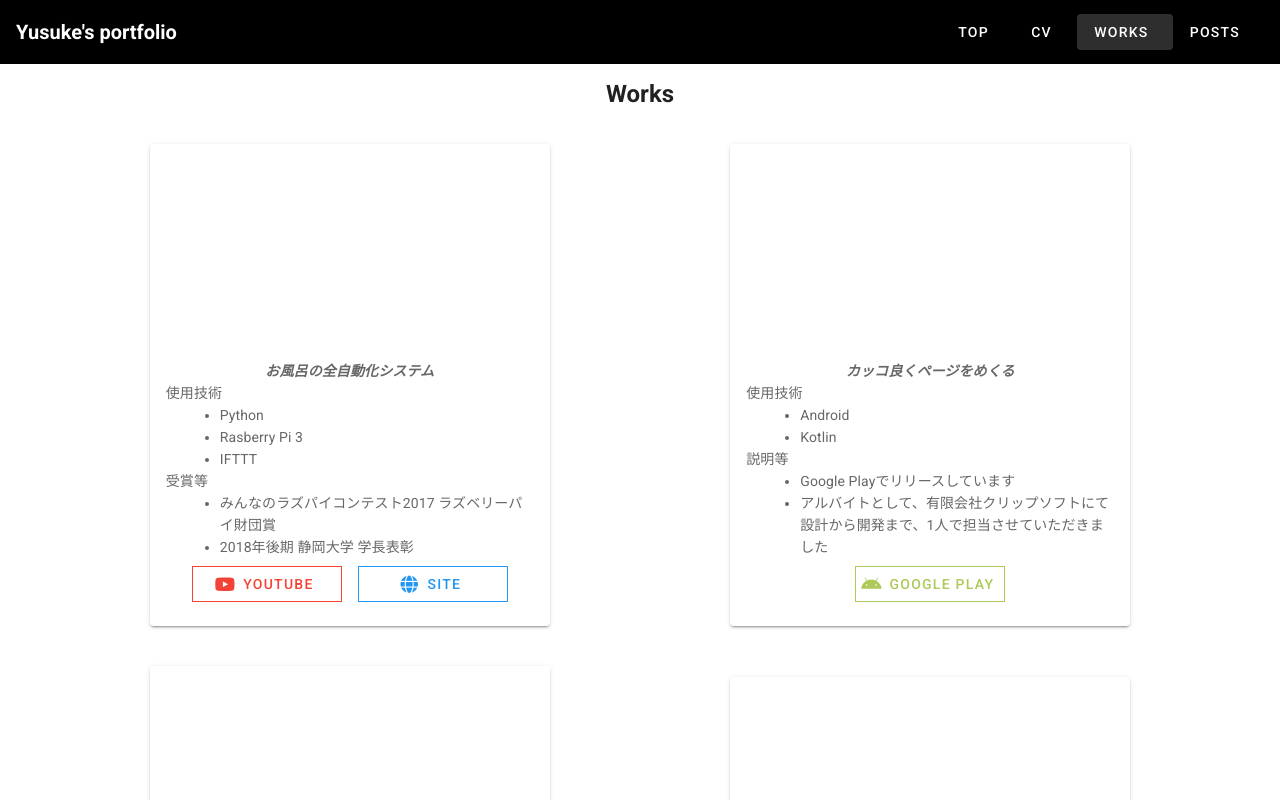
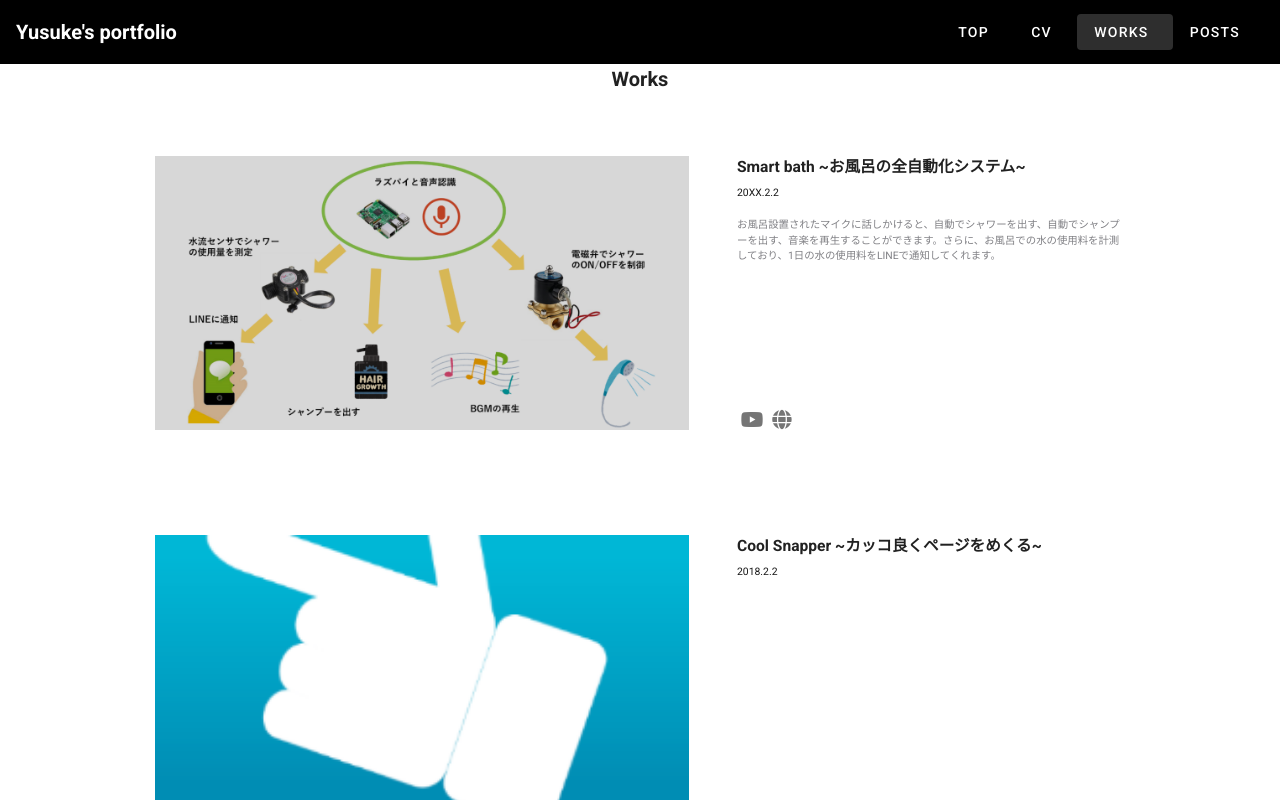
Before and after one commit to YusukeSuzuki1213/portfolio, a Vue app: page /works in a window 1280 px wide. Shown: the top 800 px of the page. Built offline with nearby package versions, Linux system fonts and the light colour scheme.

Commit message:
update works article & page contents

```diff
--- a/src/App.vue
+++ b/src/App.vue
@@ -1,8 +1,8 @@
 <template>
   <v-app>
+    <v-content>
     <AppBar />
-    <v-content>
-      <router-view />
+    <router-view />
     </v-content>
   </v-app>
 </template>
@@ -10,12 +10,11 @@
 <script>
 import AppBar from "@/components/organisms/AppBar";
 
-
 export default {
   name: "App",
 
   components: {
-    AppBar,
+    AppBar
   }
 };
 </script>
--- /dev/null
+++ b/src/components/molecules/IconList.vue
@@ -0,0 +1,41 @@
+<template>
+  <div class="icon-list-wrap">
+    <div v-for="(content, index) in contents" :key="index">
+      <v-btn
+        :href="content.url"
+        target="_blank"
+        icon
+        :height="buttonSize.height"
+        :width="buttonSize.width"
+      >
+        <v-icon :size="content.size">{{ content.icon }}</v-icon>
+      </v-btn>
+    </div>
+  </div>
+</template>
+
+<script>
+export default {
+  props: {
+    contents: {
+      type: Object,
+      default: () => ({})
+    },
+    buttonSize: {
+      type: Object,
+      default: () => ({
+        height: "80",
+        width: "80"
+      })
+    }
+  }
+};
+</script>
+
+<style scoped>
+.icon-list-wrap {
+  display: flex;
+  flex-wrap: wrap;
+  justify-content: center;
+}
+</style>>
--- a/src/components/molecules/icon/IconGoogleColab.vue
+++ b/src/components/molecules/icon/IconGoogleColab.vue
@@ -10,23 +10,23 @@
     <g>
       <path
         d="M4.54,9.46,2.19,7.1a6.93,6.93,0,0,0,0,9.79l2.36-2.36A3.59,3.59,0,0,1,4.54,9.46Z"
-        style="fill:#ef9008"
+        style="fill:#CCCCCC"
       />
       <path
         d="M2.19,7.1,4.54,9.46a3.59,3.59,0,0,1,5.08,0l1.71-2.93h0l-.1-.08h0A6.93,6.93,0,0,0,2.19,7.1Z"
-        style="fill:#fdba18"
+        style="fill:#888888"
       />
       <path
         d="M11.34,17.46h0L9.62,14.54a3.59,3.59,0,0,1-5.08,0L2.19,16.9a6.93,6.93,0,0,0,9,.65l.11-.09"
-        style="fill:#fdba18"
+        style="fill:#888888"
       />
       <path
         d="M12,7.1a6.93,6.93,0,0,0,0,9.79l2.36-2.36a3.59,3.59,0,1,1,5.08-5.08L21.81,7.1A6.93,6.93,0,0,0,12,7.1Z"
-        style="fill:#fdba18"
+        style="fill:#888888"
       />
       <path
         d="M21.81,7.1,19.46,9.46a3.59,3.59,0,0,1-5.08,5.08L12,16.9A6.93,6.93,0,0,0,21.81,7.1Z"
-        style="fill:#ef9008"
+        style="fill:#CCCCCC"
       />
     </g>
   </svg>
--- a/src/components/organisms/Contacts.vue
+++ b/src/components/organisms/Contacts.vue
@@ -1,13 +1,7 @@
 <template>
   <section class="pa-5">
     <h2 class="text-center font-weight-bold mb-3">Contacts</h2>
-    <v-container  class="sns-wrap">
-      <dir v-for="(content, index) in contents" :key="index">
-        <v-btn :href="content.url" target="_blank" icon height="80" width="80">
-          <v-icon :size="content.size">{{ content.icon }}</v-icon>
-        </v-btn>
-      </dir>
-    </v-container>
+    <IconList :contents="contents" :button-size="buttonSize"/>
   </section>
 </template>
 
@@ -15,13 +9,16 @@
 export default {
   name: "Contacts",
 
+  components: {
+    IconList: () => import("@/components/molecules/IconList.vue")
+  },
   data: () => ({
     contents: [
       {
         name: "Github",
         icon: "fab fa-github",
         size: "40",
-        url: "https://github.com/YusukeSuzuki1213",
+        url: "https://github.com/YusukeSuzuki1213"
       },
       {
         name: "Facebook",
@@ -46,17 +43,12 @@ export default {
         icon: "fab fa-instagram",
         size: "40",
         url: "https://www.instagram.com/yusuke.suzuki.a/"
-      },
-
-    ]
+      }
+    ],
+    buttonSize: {
+      height: "80",
+      width: "80"
+    }
   })
 };
 </script>
-
-<style scoped>
-.sns-wrap {
-  display: flex;
-  flex-wrap: wrap;
-  justify-content: center;
-}
-</style>>
--- a/src/components/organisms/Works.vue
+++ b/src/components/organisms/Works.vue
@@ -1,67 +1,78 @@
 <template>
-  <v-container>
-    <h2 class="text-center font-weight-bold mb-3">Works</h2>
-    <div :class="$style.worksWrap">
-      <v-card
-        v-for="(work, index) in works"
-        :key="index"
-        hover
-        class="mx-auto"
-        max-width="400"
-        :class="$style.cardWrap"
-      >
-        <v-img class="white--text align-end" height="200px" :src="work.src">
-          <v-card-title class="font-weight-black">{{ work.title }}</v-card-title>
-        </v-img>
-        <v-card-subtitle class="pb-0 text-center font-italic font-weight-bold">
-          {{
-          work.subtitle
-          }}
-        </v-card-subtitle>
-        <v-card-text class="text--prximary">
-          <div>
-            <div v-for="(section, index) in work.sections" :key="index" :class="$style.cardTetWrap">
-              <div>{{ section.title }}</div>
-              <div :class="$style.tdWorksValue">
-                <ul :class="$style.ulTdWorksValue">
-                  <li v-for="(value, index) in section.list" :key="index">{{ value }}</li>
-                </ul>
-              </div>
-            </div>
-            <div :class="$style.linkWrap">
-              <button-youtube v-if="work.links.youtube.length" :href="work.links.youtube"></button-youtube>
-              <button-site v-if="work.links.site.length" :href="work.links.site"></button-site>
-              <button-google-play v-if="work.links.googlePlay.length" :href="work.links.googlePlay"></button-google-play>
-              <button-google-colab v-if="work.links.googleColab.length" :href="work.links.googleColab"></button-google-colab>
-            </div>
+  <section class="hhh">
+    <h1 class="text-center font-weight-bold mb-3">Works</h1>
+    <div class="works-list">
+      <article v-for="(work, index) in works" :key="index" class="work-wrap">
+        <figure class="work-img">
+          <img :src="work.src" width="500" />
+        </figure>
+        <div class="work-content">
+          <div class="work-text-block-main">
+            <h2 class="work-title">{{ work.title }} ~{{ work.subtitle }}~</h2>
+            <p class="work-date">{{ work.date }}</p>
+            <p class="work-summary">{{ work.summary }}</p>
           </div>
-        </v-card-text>
-      </v-card>
+          <div class="work-text-block-bottom">
+            <IconList :contents="work.links" :button-size="buttonSize" />
+          </div>
+        </div>
+      </article>
     </div>
-  </v-container>
+  </section>
 </template>
+
 <script>
 export default {
   name: "Works",
   components: {
-    ButtonYoutube: () => import("../molecules/ButtonYoutube"),
+    IconList: () => import("@/components/molecules/IconList.vue")
+    /* ButtonYoutube: () => import("../molecules/ButtonYoutube"),
     ButtonSite: () => import("../molecules/ButtonSite"),
     ButtonGooglePlay: () => import("../molecules/ButtonGooglePlay"),
-    ButtonGoogleColab: () => import("../molecules/ButtonGoogleColab")
+    ButtonGoogleColab: () => import("../molecules/ButtonGoogleColab") */
   },
   data: () => ({
+    contents: [
+      {
+        name: "Github",
+        icon: "fab fa-github",
+        size: "20",
+        url: "https://github.com/YusukeSuzuki1213"
+      },
+      {
+        name: "Facebook",
+        icon: "fab fa-facebook-f",
+        size: "20",
+        url: "https://www.facebook.com/rzug84rke"
+      }
+    ],
+    buttonSize: {
+      width: "30",
+      height: "30"
+    },
+
     works: [
       {
         title: "Smart bath",
         subtitle: "お風呂の全自動化システム",
         src: require("../../assets/images/works/work-1.png"),
-        links: {
-          youtube: "https://www.youtube.com/watch?v=9wnW4UtuwUI",
-          site: "https://www.inf.shizuoka.ac.jp/news/detail.html?CN=154175",
-          gitthub: "",
-          googlePlay: "",
-          googleColab: ""
-        },
+        date: "20XX.2.2",
+        summary:
+          "お風呂設置されたマイクに話しかけると、自動でシャワーを出す、自動でシャンプーを出す、音楽を再生することができます。さらに、お風呂での水の使用料を計測しており、1日の水の使用料をLINEで通知してくれます。",
+        links: [
+          {
+            name: "Youtube",
+            icon: "fab fa-youtube",
+            size: "20",
+            url: "https://www.youtube.com/watch?v=9wnW4UtuwUI"
+          },
+          {
+            name: "Site",
+            icon: "fas fa-globe",
+            size: "20",
+            url: "https://www.inf.shizuoka.ac.jp/news/detail.html?CN=154175"
+          }
+        ],
         sections: [
           {
             title: "使用技術",
@@ -80,14 +91,17 @@ export default {
         title: "Cool Snapper",
         subtitle: "カッコ良くページをめくる",
         src: require("../../assets/images/works/work-2.png"),
-        links: {
-          youtube: "",
-          site: "",
-          gitthub: "",
-          googlePlay:
-            "https://play.google.com/store/apps/details?id=com.clipsoft.coolsnapper&hl=ja&pcampaignid=pcampaignidMKT-Other-global-all-co-prtnr-py-PartBadge-Mar2515-1",
-          googleColab: ""
-        },
+        date: "2018.2.2",
+        summary: "",
+        links: [
+          {
+            name: "Google Play",
+            icon: "fab fa-android",
+            size: "20",
+            url:
+              "https://play.google.com/store/apps/details?id=com.clipsoft.coolsnapper&hl=ja&pcampaignid=pcampaignidMKT-Other-global-all-co-prtnr-py-PartBadge-Mar2515-1"
+          }
+        ],
         sections: [
           {
             title: "使用技術",
@@ -106,14 +120,24 @@ export default {
         title: "Fashion MNIST",
         subtitle: "衣服画像の分類",
         src: require("../../assets/images/works/work-3.png"),
-        links: {
-          youtube: "",
-          site: "",
-          gitthub: "",
-          googlePlay: "",
-          googleColab:
-            "https://colab.research.google.com/github/YusukeSuzuki1213/fashion-MNIST/blob/master/Fashion-MNIST.ipynb"
-        },
+        date: "2018.2.2",
+        summary: "",
+        links: [
+          {
+            name: "Github",
+            icon: "fab fa-github",
+            size: "20",
+            url:
+              "https://github.com/YusukeSuzuki1213/fashion-MNIST/tree/d15f6c292e5d79ce8ff03aec0b41d3b916233d61"
+          },
+          {
+            name: "Google Colaboratory",
+            icon: "$vuetify.icons.iconGoogleColab",
+            size: "22",
+            url:
+              "https://colab.research.google.com/github/YusukeSuzuki1213/fashion-MNIST/blob/master/Fashion-MNIST.ipynb"
+          }
+        ],
         sections: [
           {
             title: "使用技術",
@@ -129,13 +153,23 @@ export default {
         title: "Portfolio Site",
         subtitle: "ポートフォリオサイト",
         src: require("../../assets/images/works/work-4.png"),
-        links: {
-          youtube: "",
-          site: "this page",
-          gitthub: "",
-          googlePlay: "",
-          googleColab: ""
-        },
+        date: "2018.2.2",
+        summary: "",
+        links: [
+          {
+            name: "Github",
+            icon: "fab fa-github",
+            size: "20",
+            url:
+              "https://github.com/YusukeSuzuki1213/portfolio"
+          },
+          {
+            name: "Site",
+            icon: "fas fa-globe",
+            size: "20",
+            url: "https://yusukesuzuki1213.github.io/portfolio/"
+          }
+        ],
         sections: [
           {
             title: "使用技術",
@@ -177,3 +211,45 @@ export default {
   margin: 20px;
 }
 </style>
+
+<style scoped>
+.hhh {
+  font-size: 65%;
+}
+.work-wrap {
+  display: flex;
+  flex-wrap: wrap;
+  justify-content: space-between;
+  padding: 50px 15px;
+  max-width: 1000px;
+  margin: 0 auto;
+}
+.work-img {
+  width: 55%;
+}
+img {
+  width: 100%;
+  height: auto;
+}
+.work-content {
+  display: flex;
+  flex-wrap: wrap;
+  align-content: space-between;
+  width: 40%;
+}
+.work-text-block-main {
+  width: 100%;
+}
+.work-title {
+}
+.work-date {
+  margin-top: 6px;
+  color: #171717;
+}
+.work-summary {
+  margin-top: 6px;
+  color: #808085;
+}
+.work-text-block-bottom {
+}
+</style>
```
Also changed, not shown: src/views/Works.vue (+4 -9 lines).
